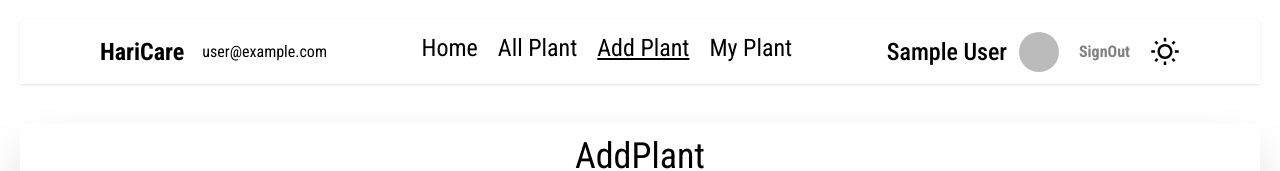
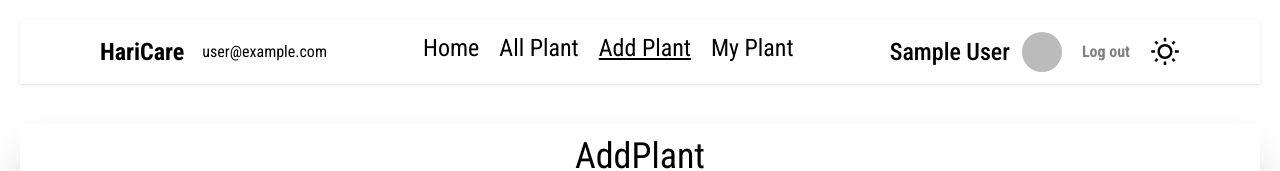
Before and after one commit to mdnur3330/Plant-Care-Tracker, a React (Vite) app: page /add-plant in a window 1280 px wide. Shown: the top 171 px of the page. Built offline with nearby package versions, Linux system fonts and the light colour scheme; no server answers; sample sign-in values are in the browser's storage.

Commit message:
change signOUt to log out and delete massege

```diff
--- a/src/Component/Navbar.jsx
+++ b/src/Component/Navbar.jsx
@@ -102,7 +102,7 @@ const Navbar = () => {
               onClick={handelSignOUt}
               className="rounded-lg text-gray-600 font-bold"
             >
-              SignOut
+              Log out
             </button>
           ) : (
             <>
--- a/src/Pages/MyPlants.jsx
+++ b/src/Pages/MyPlants.jsx
@@ -25,7 +25,7 @@ const MyPlants = () => {
         console.log("after deleteing", data);
         Swal.fire({
           title: "Deleted!",
-          text: "Your file has been deleted.",
+          text: "Your plant has been deleted.",
           icon: "success",
         });
       })
```
